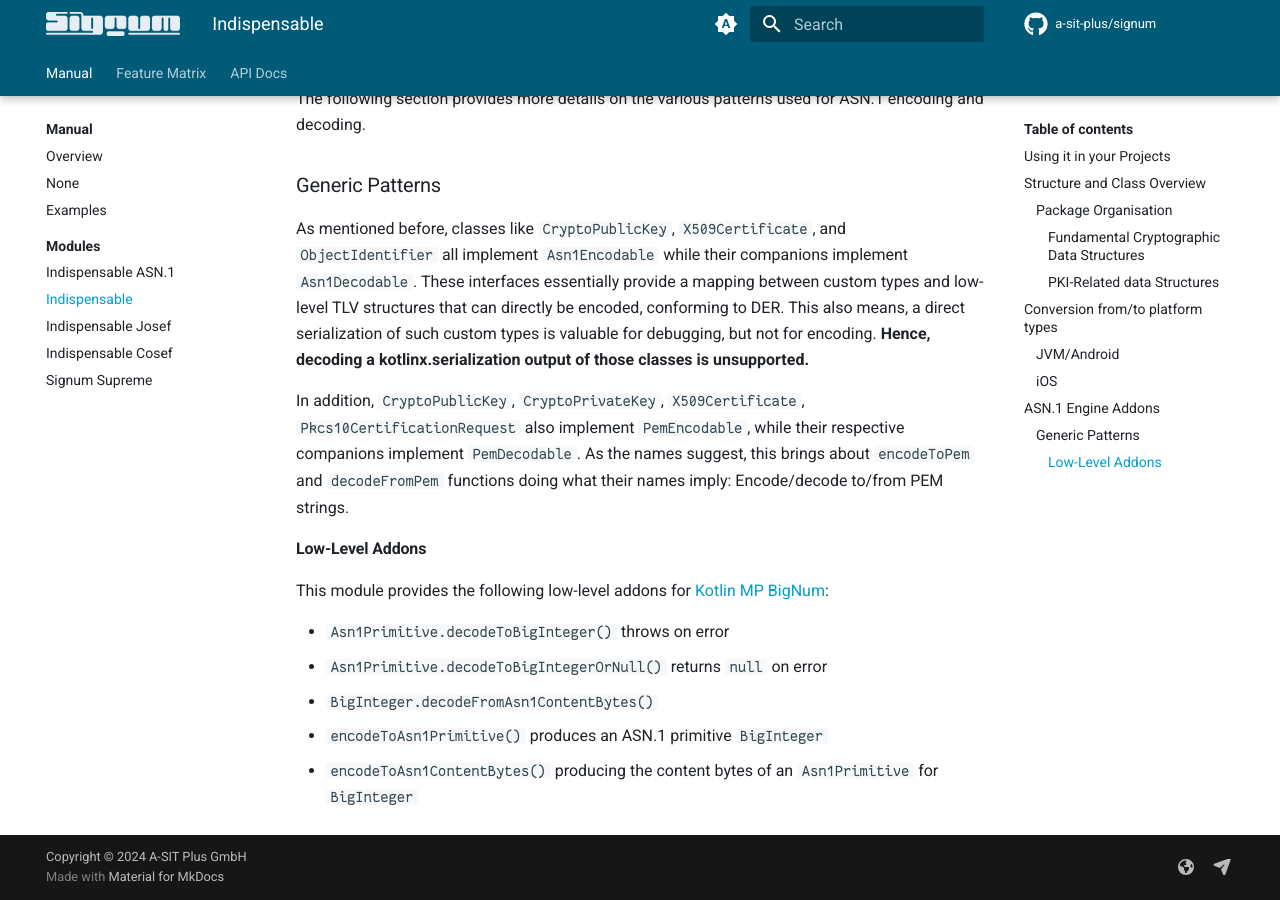
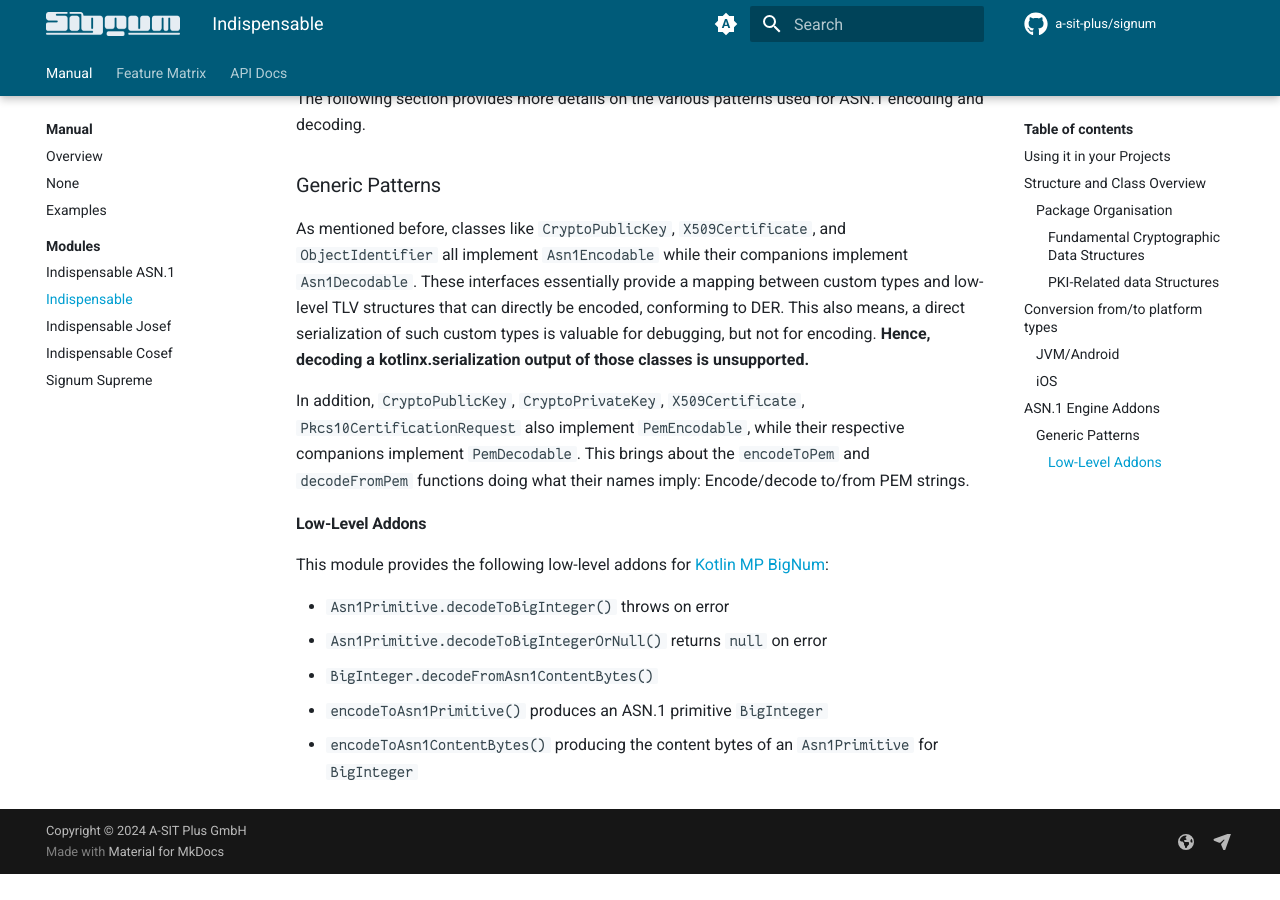
Before and after one commit to a-sit-plus/signum, an MkDocs documentation site: the page built from docs/docs/indispensable.md, in a window 1280 px wide and 900 px high, scrolled down 6001 px. Built offline with MkDocs 1.6.1 and Material for MkDocs 9.7.7, drawn with Linux system fonts in a browser that asks for light colours; comment, search, counter and statistics services are not loaded; after the commit the page ends 6875 px from its top, so only the background shows below that.

Commit message:
address PR feedback

```diff
--- a/docs/docs/indispensable.md
+++ b/docs/docs/indispensable.md
@@ -176,7 +176,7 @@ This also means, a direct serialization of such custom types is valuable for deb
 
 In addition, `CryptoPublicKey`, `CryptoPrivateKey`, `X509Certificate`, `Pkcs10CertificationRequest` also implement `PemEncodable`,
 while their respective companions implement `PemDecodable`.
-As the names suggest, this brings about `encodeToPem` and `decodeFromPem` functions doing what their names imply:
+This brings about the `encodeToPem` and `decodeFromPem` functions doing what their names imply:
 Encode/decode to/from PEM strings.
 
 #### Low-Level Addons
```
Also changed, not shown: CHANGELOG.md.
